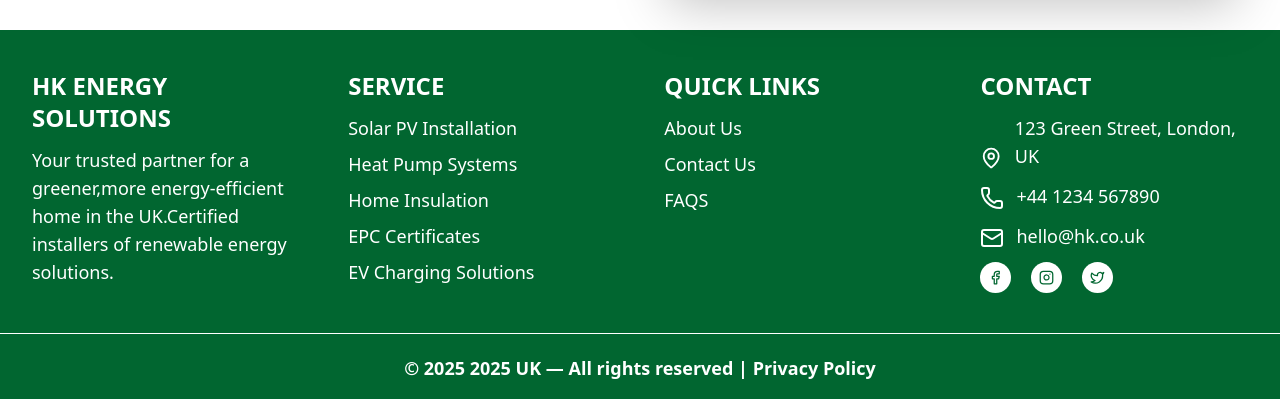
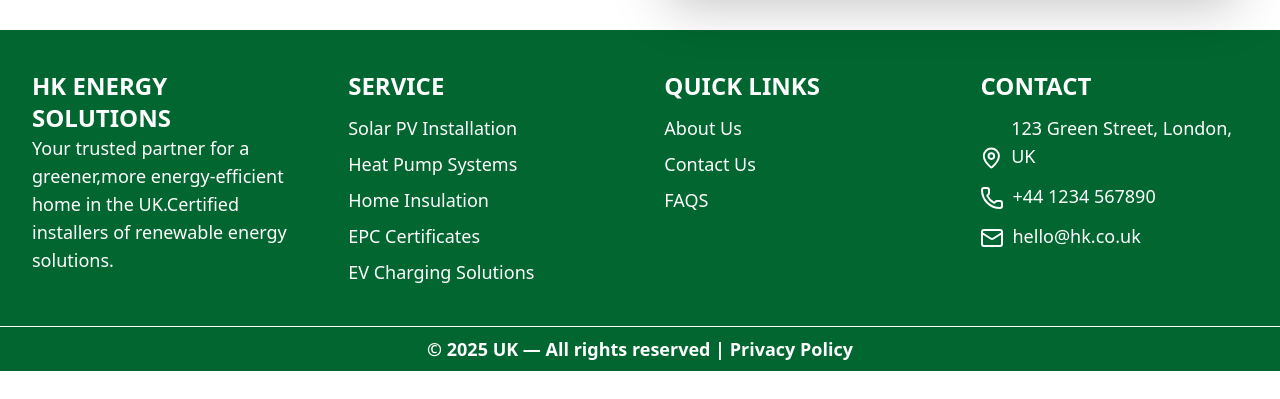
Before and after one commit to awai5an5er/HK-Solutions, a Next.js app: page / in a window 1280 px wide. Shown: the part 5060-5459 px from the top of the page. After the commit the page ends 5431 px from the top, so only its background shows below. Built offline with nearby package versions, Linux system fonts and the light colour scheme.

Commit message:
footer changes

```diff
--- a/app/components/Footer.tsx
+++ b/app/components/Footer.tsx
@@ -1,13 +1,7 @@
-import { Facebook, Instagram, Twitter } from "lucide-react";
 import { services, quiklinks, text, contact } from "../resources/footer";
 import Link from "next/link";
 
 const Footer = () => {
-  const socialMedia = [
-    { icon: Facebook },
-    { icon: Instagram },
-    { icon: Twitter },
-  ];
   return (
     <footer className="bg-primary">
       <div
@@ -16,21 +10,23 @@ const Footer = () => {
         flex flex-wrap
         md:justify-between
         md:gap-10
+
       "
       >
         {text.map((value, i) => (
           <div
             key={i}
             className="
-              flex flex-col gap-3
-              w-1/2 md:w-[22%]
+            md:mb-0 mb-4
+              flex flex-col md;gap-3 gap-0
+              w-full md:w-[22%]
             "
           >
             <span className="subHeading text-secondary font-bold">
               {value.title}
             </span>
 
-            <p className="normalText text-secondary">{value.content}</p>
+            <p className="normalText text-secondary pe-2">{value.content}</p>
           </div>
         ))}
 
@@ -76,7 +72,7 @@ const Footer = () => {
         <div
           className="
             flex flex-col gap-3
-            w-1/2 md:w-[22%]
+            w-full md:w-[22%]
           "
         >
           <span className="subHeading text-secondary font-bold">
@@ -84,25 +80,17 @@ const Footer = () => {
           </span>
 
           {contact.items.map(({ icon: Icon, text }, i) => (
-            <div key={i} className="flex gap-3 items-end text-secondary">
+            <div key={i} className="flex gap-2 items-end text-secondary">
               <Icon />
               <span className="normalText">{text}</span>
             </div>
           ))}
-          <div className="flex gap-5 text-secondary normalText font-bold">
-            {socialMedia.map(({ icon: Icon }, index) => (
-              <div className="p-2 bg-secondary rounded-full" key={index}>
-                <Icon size={15} className="text-primary" />
-              </div>
-            ))}
-          </div>
         </div>
       </div>
 
       <hr className="border-secondary" />
-      <div className="w-[95%] text-center mx-auto py-5 text-secondary font-bold normalText">
-        © 2025 {new Date().getFullYear()} UK — All rights reserved | Privacy
-        Policy
+      <div className="w-[95%] text-center mx-auto py-2 text-secondary font-bold normalText">
+        © {new Date().getFullYear()} UK — All rights reserved | Privacy Policy
       </div>
     </footer>
   );
--- a/app/globals.css
+++ b/app/globals.css
@@ -48,10 +48,12 @@
 
 ::-webkit-scrollbar {
   width: 6px;
+  border-radius: 999px;
 }
 
 ::-webkit-scrollbar-track {
   background: transparent;
+  border-radius: 999px;
 }
 
 ::-webkit-scrollbar-thumb {
```
